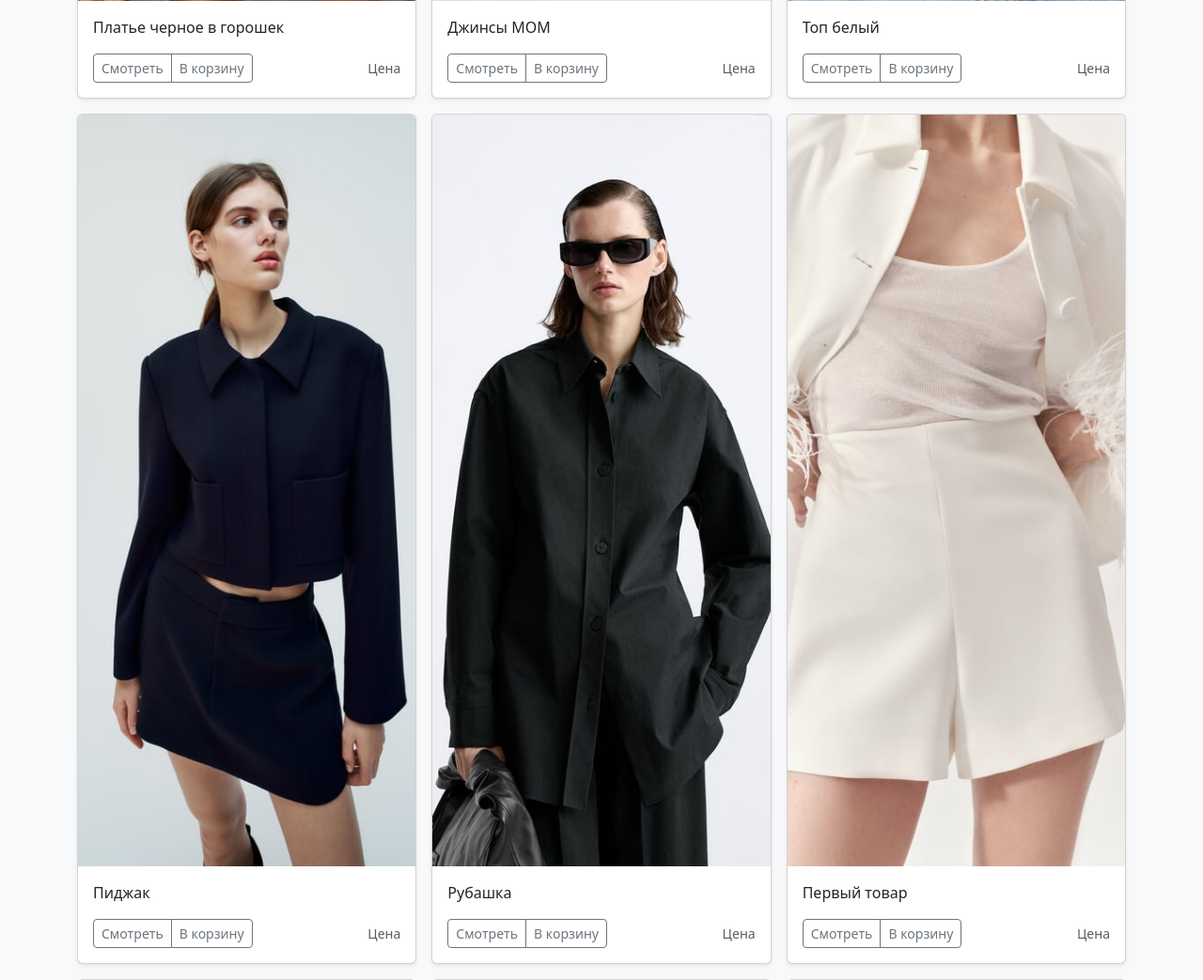
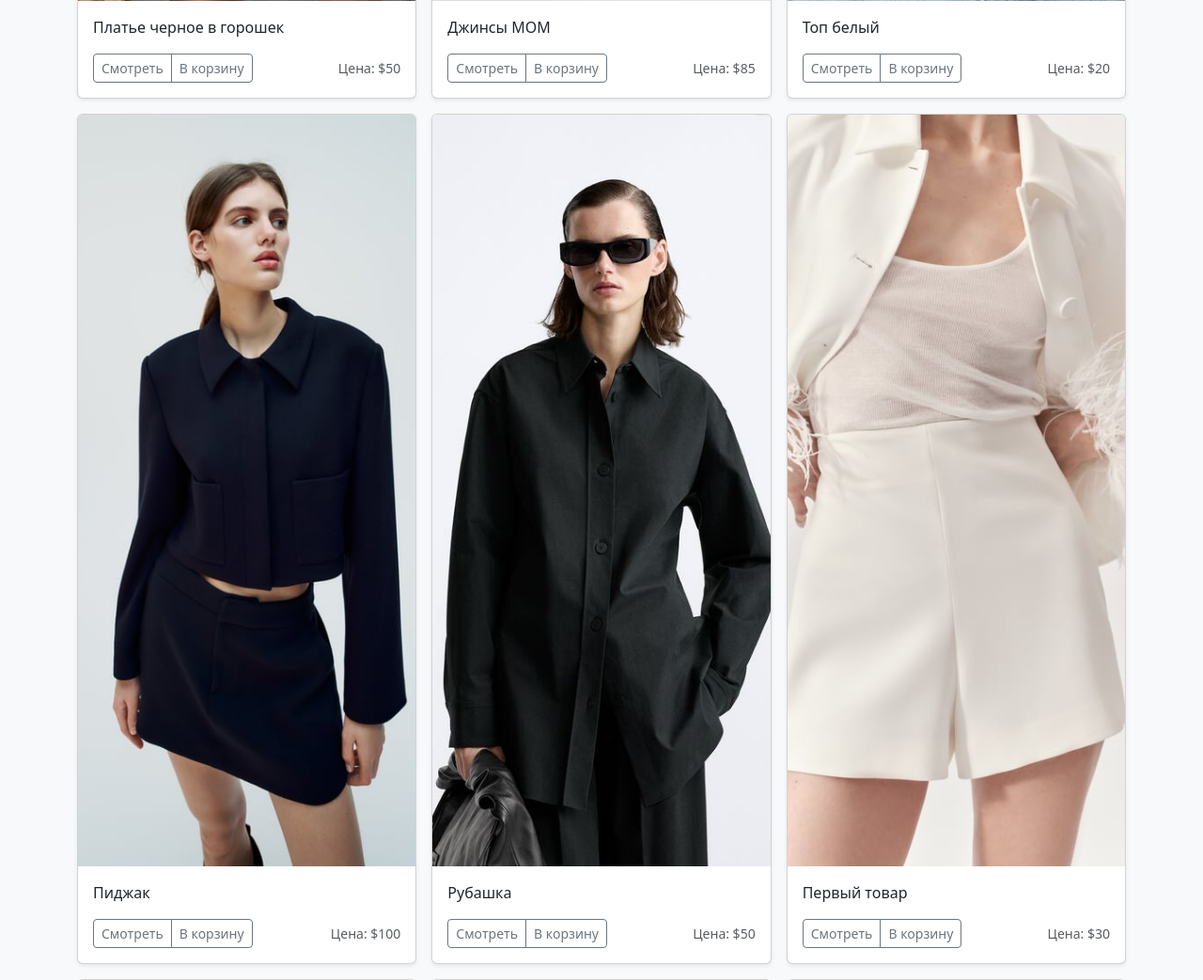
Before and after one commit to kreskiny/WebProject, a Flask app: page / in a window 1280 px wide. Shown: the part 1232-2275 px from the top of the page at 94% size. Run offline with Flask 3, Linux system fonts and the light colour scheme; some libraries are stand-ins or nearby versions.

Commit message:
Одежда

```diff
--- a/templates/index.html
+++ b/templates/index.html
@@ -31,7 +31,7 @@
                   <a href="/product" class="btn btn-sm btn-outline-secondary">Смотреть</a>
                   <button type="button" class="btn btn-sm btn-outline-secondary">В корзину</button>
                 </div>
-                <small class="text-body-secondary">Цена</small>
+                <small class="text-body-secondary">Цена: $50</small>
               </div>
             </div>
           </div>
@@ -46,7 +46,7 @@
                   <a href="/product1" class="btn btn-sm btn-outline-secondary">Смотреть</a>
                   <button type="button" class="btn btn-sm btn-outline-secondary">В корзину</button>
                 </div>
-                <small class="text-body-secondary">Цена</small>
+                <small class="text-body-secondary">Цена: $85</small>
               </div>
             </div>
           </div>
@@ -61,7 +61,7 @@
                   <a href="/product2" class="btn btn-sm btn-outline-secondary">Смотреть</a>
                   <button type="button" class="btn btn-sm btn-outline-secondary">В корзину</button>
                 </div>
-                <small class="text-body-secondary">Цена</small>
+                <small class="text-body-secondary">Цена: $20</small>
               </div>
             </div>
           </div>
@@ -77,7 +77,7 @@
                   <a href="/product3" class="btn btn-sm btn-outline-secondary">Смотреть</a>
                   <button type="button" class="btn btn-sm btn-outline-secondary">В корзину</button>
                 </div>
-                <small class="text-body-secondary">Цена</small>
+                <small class="text-body-secondary">Цена: $100</small>
               </div>
             </div>
           </div>
@@ -92,7 +92,7 @@
                   <a href="/product4" class="btn btn-sm btn-outline-secondary">Смотреть</a>
                   <button type="button" class="btn btn-sm btn-outline-secondary">В корзину</button>
                 </div>
-                <small class="text-body-secondary">Цена</small>
+                <small class="text-body-secondary">Цена: $50</small>
               </div>
             </div>
           </div>
@@ -107,7 +107,7 @@
                   <a href="/product5" class="btn btn-sm btn-outline-secondary">Смотреть</a>
                   <button type="button" class="btn btn-sm btn-outline-secondary">В корзину</button>
                 </div>
-                <small class="text-body-secondary">Цена</small>
+                <small class="text-body-secondary">Цена: $30</small>
               </div>
             </div>
           </div>
@@ -123,7 +123,7 @@
                   <a href="/product6" class="btn btn-sm btn-outline-secondary">Смотреть</a>
                   <button type="button" class="btn btn-sm btn-outline-secondary">В корзину</button>
                 </div>
-                <small class="text-body-secondary">Цена</small>
+                <small class="text-body-secondary">Цена: $45</small>
               </div>
             </div>
           </div>
@@ -138,7 +138,7 @@
                   <a href="/product7" class="btn btn-sm btn-outline-secondary">Смотреть</a>
                   <button type="button" class="btn btn-sm btn-outline-secondary">В корзину</button>
                 </div>
-                <small class="text-body-secondary">Цена</small>
+                <small class="text-body-secondary">Цена: $79</small>
               </div>
             </div>
           </div>
@@ -153,7 +153,7 @@
                   <a href="/product8" class="btn btn-sm btn-outline-secondary">Смотреть</a>
                   <button type="button" class="btn btn-sm btn-outline-secondary">В корзину</button>
                 </div>
-                <small class="text-body-secondary">Цена</small>
+                <small class="text-body-secondary">Цена: $99</small>
               </div>
             </div>
           </div>
```
